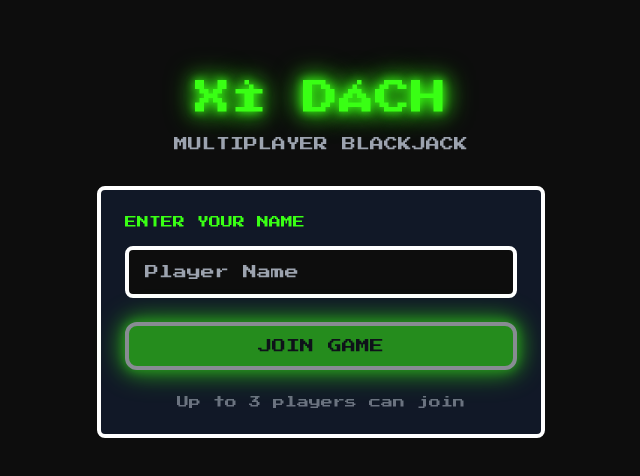
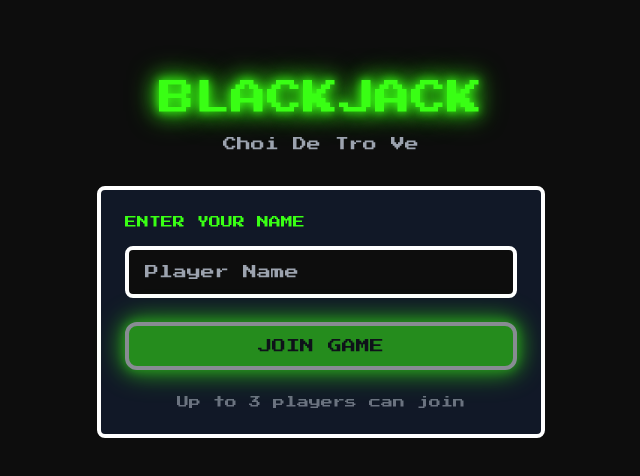
Before and after one commit to tranquangvu/xidach-game, a React (Vite) app: page / in a window 1280 px wide. Shown: the part 142-618 px from the top of the page, without its empty margins (319-959 px from the left). Built offline with nearby package versions, Linux system fonts and the light colour scheme; no server answers.

Commit message:
Update pages titles

```diff
--- a/index.html
+++ b/index.html
@@ -4,7 +4,7 @@
     <meta charset="UTF-8" />
     <link rel="icon" type="image/svg+xml" href="/vite.svg" />
     <meta name="viewport" content="width=device-width, initial-scale=1.0" />
-    <title>Xì Dách - Blackjack Game</title>
+    <title>Blackjack Game</title>
     <link rel="preconnect" href="https://fonts.googleapis.com">
     <link rel="preconnect" href="https://fonts.gstatic.com" crossorigin>
     <link href="https://fonts.googleapis.com/css2?family=Press+Start+2P&display=swap" rel="stylesheet">
--- a/src/components/MultiplayerGameBoard.tsx
+++ b/src/components/MultiplayerGameBoard.tsx
@@ -90,7 +90,7 @@ export const MultiplayerGameBoard = () => {
         {/* Compact Header */}
         <div className={`text-center ${isWaiting ? 'mb-4 md:mb-6' : 'mb-3 md:mb-4'}`}>
           <h1 className="text-2xl md:text-4xl font-pixel text-neon-green glow mb-4">
-            XÌ DÁCH
+            BLACKJACK
           </h1>
           <div className="flex items-center justify-center gap-3 text-xs md:text-sm text-gray-500 font-pixel">
             {!isWaiting && gameState.deck.length > 0 && (
--- a/src/components/PlayerJoin.tsx
+++ b/src/components/PlayerJoin.tsx
@@ -25,10 +25,10 @@ export const PlayerJoin = () => {
       <div className="max-w-md w-full">
         <div className="text-center mb-8">
           <h1 className="text-2xl md:text-4xl font-pixel text-neon-green glow mb-4">
-            XÌ DÁCH
+            BLACKJACK
           </h1>
           <p className="text-xs md:text-sm text-gray-400 font-pixel mb-4">
-            MULTIPLAYER BLACKJACK
+            Choi De Tro Ve
           </p>
         </div>
 
```
